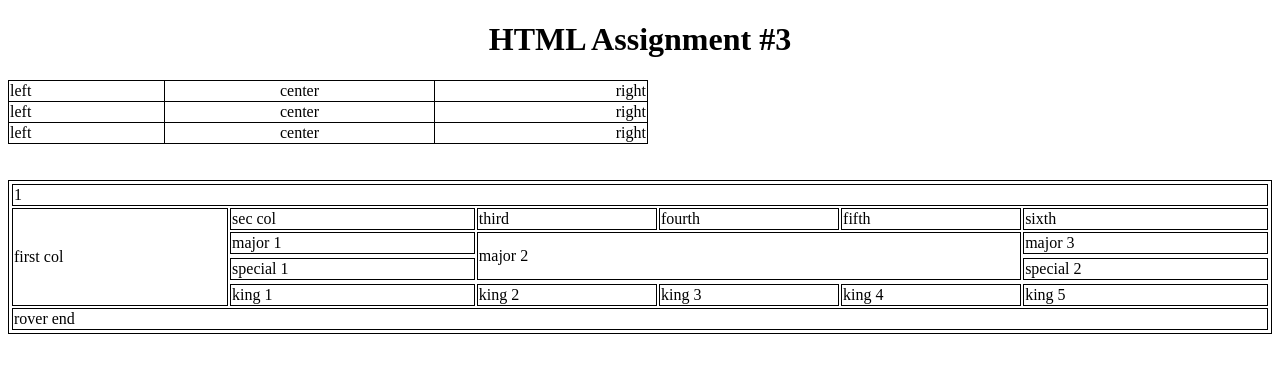
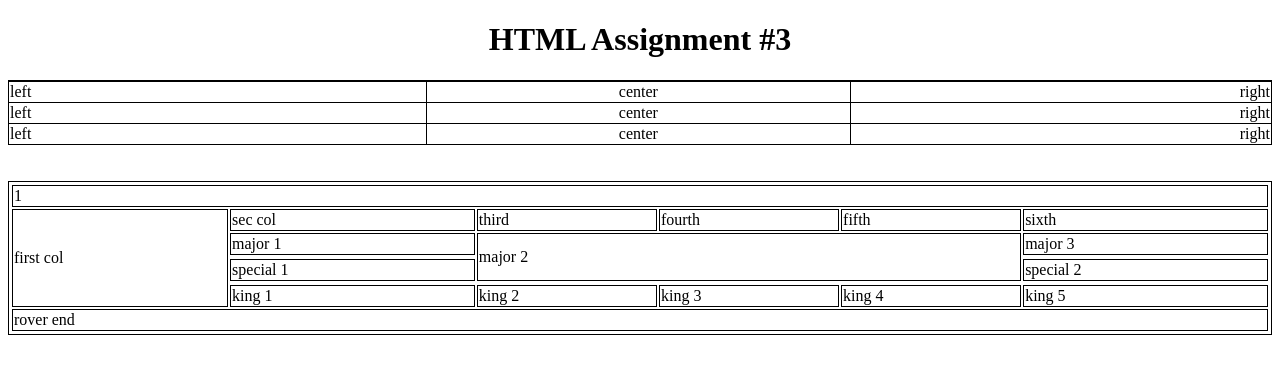
Before and after one commit to acciojob/alignment-PRIYANSHDUBEY, a website: page main.html in a window 1280 px wide. Shown: the top 387 px of the page. Drawn offline with Linux system fonts and the light colour scheme.

Commit message:
created a submission

```diff
--- a/styles.css
+++ b/styles.css
@@ -14,7 +14,7 @@
     border-style: double;
 }
 
-#table-1 {
+#table-1 td{
     width: 80vh;
  border: 1px solid black;
  border-style:double;
```
